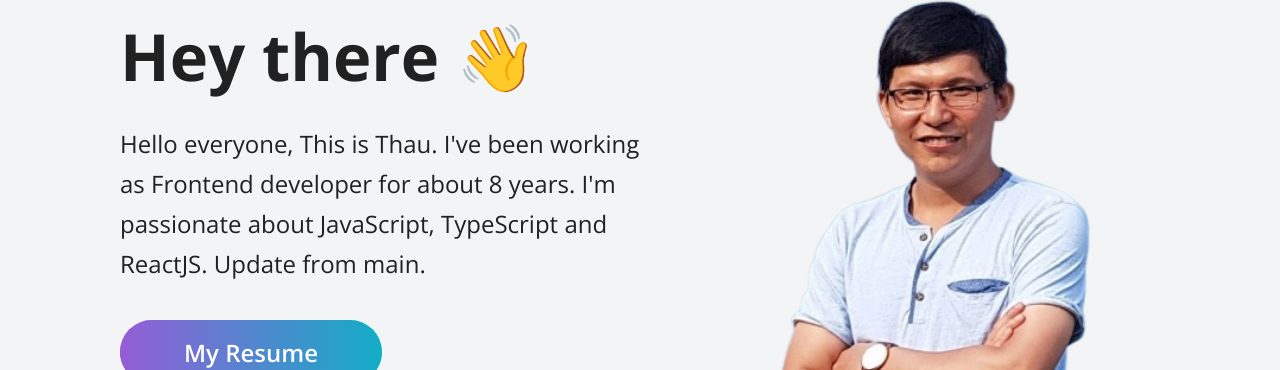
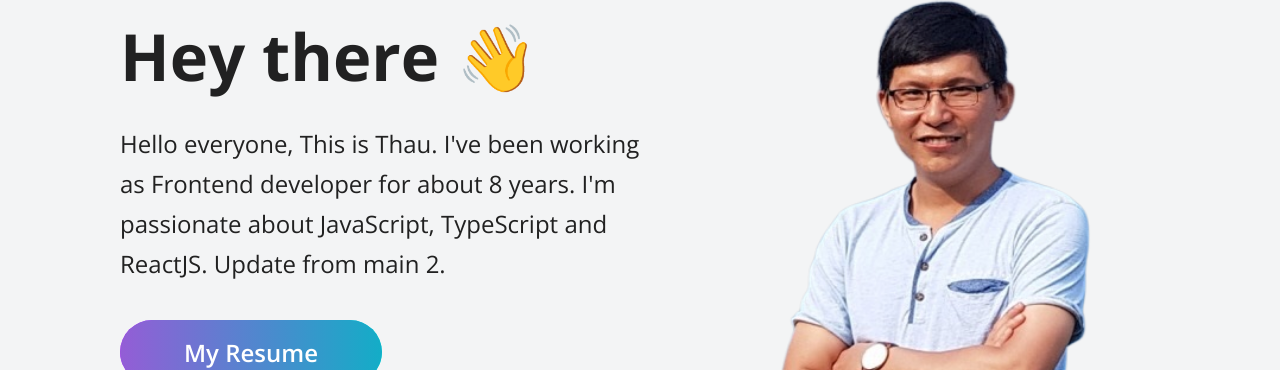
Before and after one commit to hoangthau/portfolio, a Next.js app: page / in a window 1280 px wide. Shown: the part 149-519 px from the top of the page. Built offline with nearby package versions, Linux system fonts and the light colour scheme.

Commit message:
Update from main 2

```diff
--- a/src/components/Hero/Hero.js
+++ b/src/components/Hero/Hero.js
@@ -13,7 +13,7 @@ const Hero = (props) => (
         </SectionTitle>
         <SectionText>
           Hello everyone, This is Thau. I've been working as Frontend developer for about 8 years.
-          I'm passionate about JavaScript, TypeScript and ReactJS. Update from main.
+          I'm passionate about JavaScript, TypeScript and ReactJS. Update from main 2.
         </SectionText>
         <Button
           onClick={(e) => {
```
